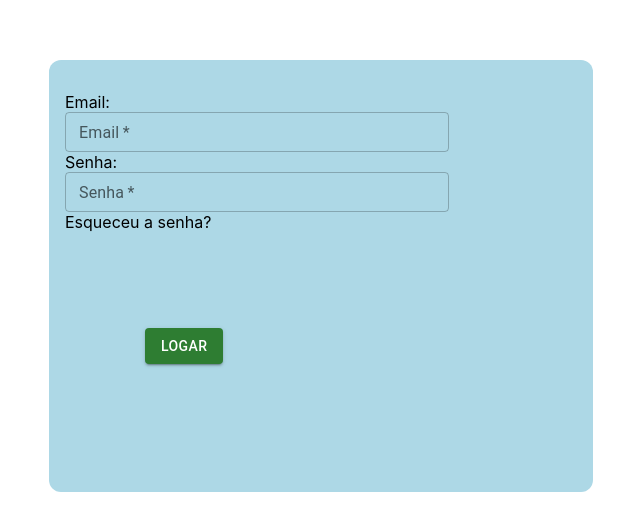
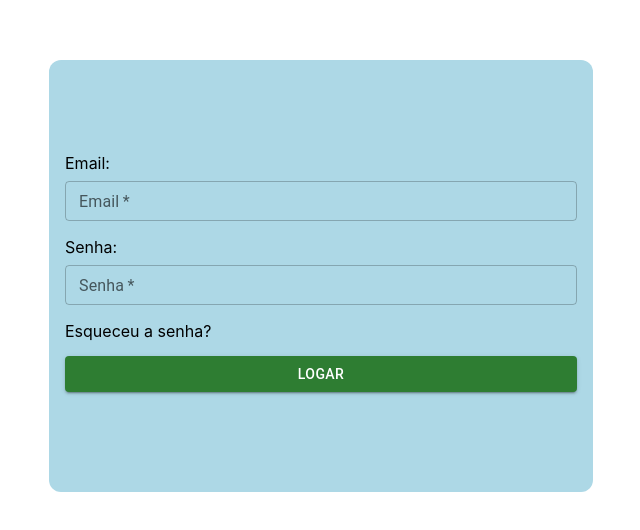
Before and after one commit to DinoHunter13000/novo-projeto-react, a React (Create React App) app: page / in a window 1280 px wide. Shown: the part 124-654 px from the top of the page, without its empty margins (319-959 px from the left). Built offline with nearby package versions, Linux system fonts and the light colour scheme.

Commit message:
continua em casa por favor

```diff
--- a/src/pages/home.tsx
+++ b/src/pages/home.tsx
@@ -2,6 +2,7 @@ import { useParams } from "react-router-dom";
 import Button from '@mui/material/Button';
 import TextField from '@mui/material/TextField';
 import '../style/estilos.css'
+import { Margin } from "@mui/icons-material";
 
 const Home = () => {
   let { contatoId } = useParams();
@@ -10,11 +11,13 @@ const Home = () => {
     <main>
       <div className="login">
           <label htmlFor="Email">Email: </label>
-          <TextField id="outlined-basic" label="Email" variant="outlined" required type="email" name="email" itemID="email" size="small" className="input_email"/>
+          <TextField id="outlined-basic" label="Email" variant="outlined" required type="email"
+          name="email" itemID="email" size="small"sx={{margin: "0.5em 0 1em 0"}}/>
           <label htmlFor="Senha">Senha: </label>
-          <TextField id="outlined-basic" label="Senha" variant="outlined" required type="password" name="password" itemID="password" size="small" className="input_senha"/>
-          <label>Esqueceu a senha? </label>
-          <div className="botao"><Button variant="contained" color="success">Logar</Button></div>
+          <TextField id="outlined-basic" label="Senha" variant="outlined" required type="password"
+          name="password" itemID="password" size="small" sx={{margin: "0.5em 0"}}/>
+          <label className="label">Esqueceu a senha? </label>
+          <Button variant="contained" color="success" sx={{margin: "0.5em 0", display: "flex"}}>Logar</Button>
       </div>
     </main>
     </>
--- a/src/style/estilos.css
+++ b/src/style/estilos.css
@@ -1,10 +1,3 @@
-.botao {
-    width: 25%;
-    margin: 1em 0;
-    border-radius: 24px;
-    padding: 5rem;
-    display: flex;
-}
 main {
     width: 100%;
     height: 100vh;
@@ -21,21 +14,7 @@ main {
     width: 40%;
     height: 50vh;
     justify-content: center;
-
 }
-.input_email {
-    width: 75%;
-    height: auto;
-    margin: 1em 0;
-    border-radius: 24px;
-    display: flex;
-    padding: 1em;
+.label {
+    margin: 0.5em 0;
 }
-.input_senha {
-    width: 75%;
-    height: auto;
-    margin: 1em 0;
-    border-radius: 24px;
-    display: flex;
-    padding: 1em;
-}
```
